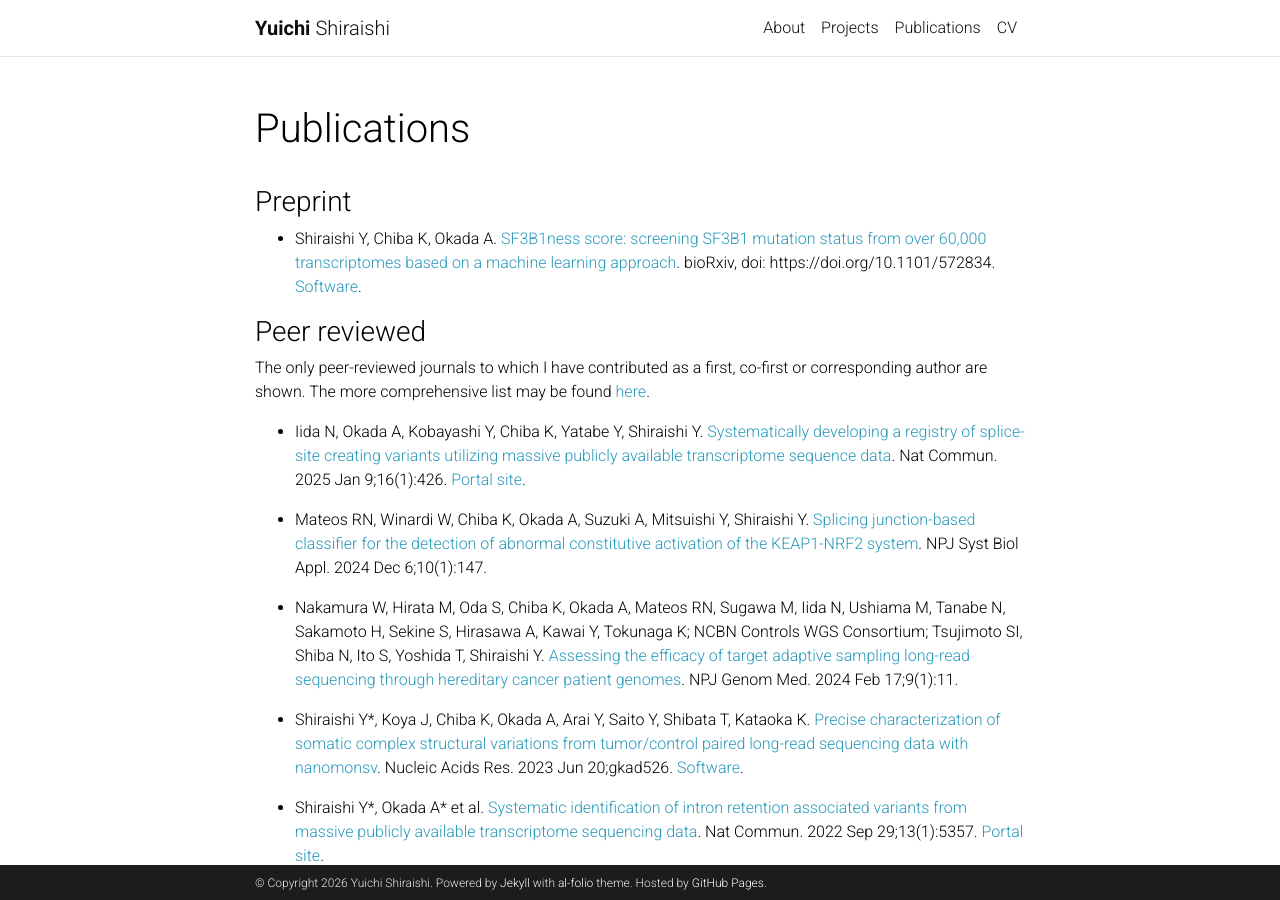
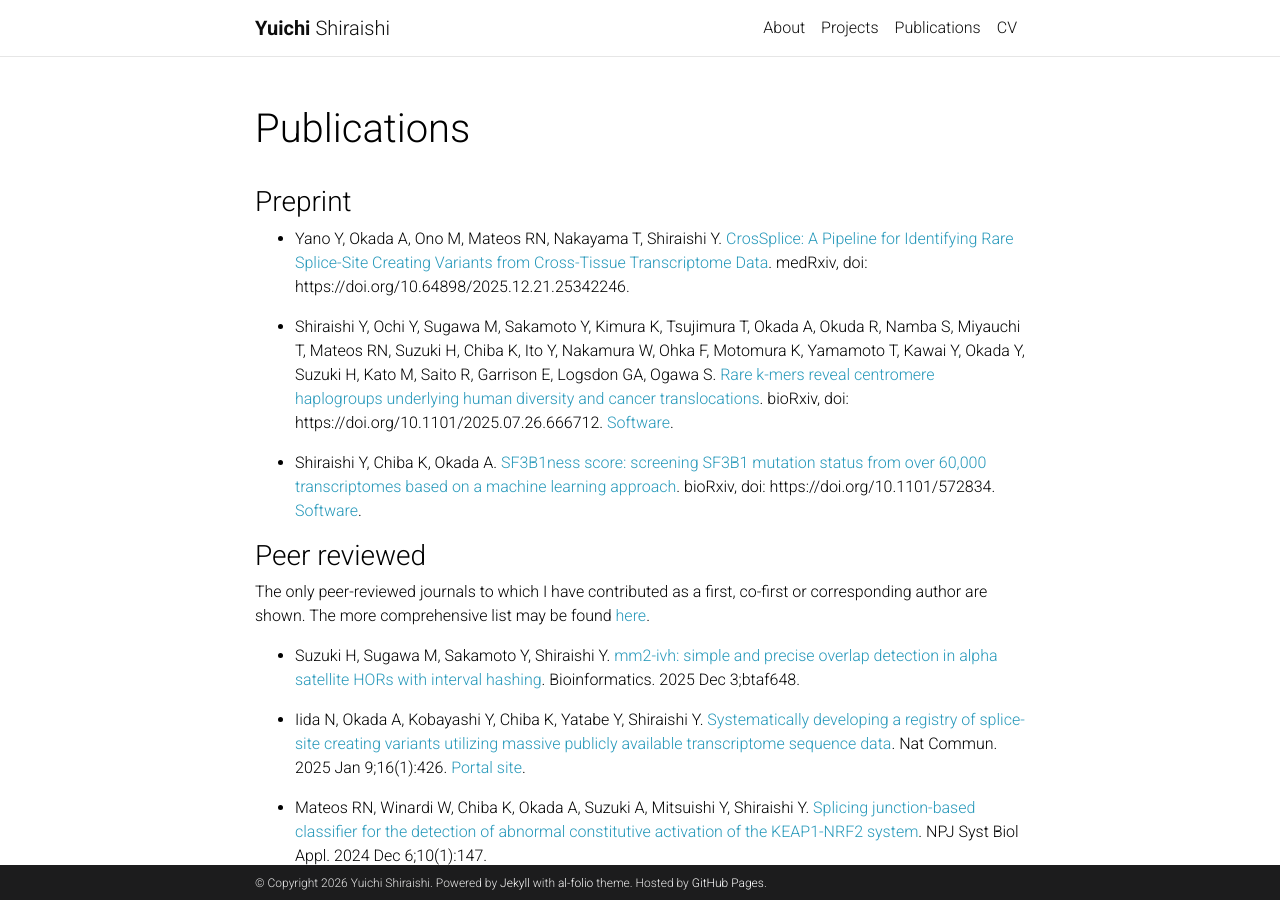
Before and after one commit to friend1ws/friend1ws.github.io, a Jekyll site: the page built from _pages/publications.md, in a window 1280 px wide and 900 px high. Built offline with Jekyll 4.4.1, drawn with Linux system fonts in a browser that asks for light colours; full-size pictures stand in for the smaller copies a plugin makes; comment, search, counter and statistics services are not loaded; a style sheet for code colours, icons or effects is not loaded.

Commit message:
modified publication list

```diff
--- a/_pages/publications.md
+++ b/_pages/publications.md
@@ -8,6 +8,15 @@ nav_order: 1
 
 ### [](#header-3)Preprint
 
+* Yano Y, Okada A, Ono M, Mateos RN, Nakayama T, Shiraishi Y.
+[CrosSplice: A Pipeline for Identifying Rare Splice-Site Creating Variants from Cross-Tissue Transcriptome Data](https://www.medrxiv.org/content/10.64898/2025.12.21.25342246v1).
+medRxiv, doi: https://doi.org/10.64898/2025.12.21.25342246.
+
+* Shiraishi Y, Ochi Y, Sugawa M, Sakamoto Y, Kimura K, Tsujimura T, Okada A, Okuda R, Namba S, Miyauchi T, Mateos RN, Suzuki H, Chiba K, Ito Y, Nakamura W, Ohka F, Motomura K, Yamamoto T, Kawai Y, Okada Y, Suzuki H, Kato M, Saito R, Garrison E, Logsdon GA, Ogawa S.
+[Rare k-mers reveal centromere haplogroups underlying human diversity and cancer translocations](https://www.biorxiv.org/content/10.1101/2025.07.26.666712v2).
+bioRxiv, doi: https://doi.org/10.1101/2025.07.26.666712.
+[Software](https://github.com/friend1ws/ascairn).
+
 * Shiraishi Y, Chiba K, Okada A.
 [SF3B1ness score: screening SF3B1 mutation status from over 60,000 transcriptomes based on a machine learning approach](https://www.biorxiv.org/content/10.1101/572834v1).
 bioRxiv, doi: https://doi.org/10.1101/572834.
@@ -17,6 +26,10 @@ bioRxiv, doi: https://doi.org/10.1101/572834.
 
 The only peer-reviewed journals to which I have contributed as a first, co-first or corresponding author are shown.
 The more comprehensive list may be found [here](https://www.ncbi.nlm.nih.gov/pubmed/?term=Yuichi+Shiraishi).
+
+* Suzuki H, Sugawa M, Sakamoto Y, Shiraishi Y.
+[mm2-ivh: simple and precise overlap detection in alpha satellite HORs with interval hashing](https://doi.org/10.1093/bioinformatics/btaf648).
+Bioinformatics. 2025 Dec 3;btaf648.
 
 * Iida N, Okada A, Kobayashi Y, Chiba K, Yatabe Y, Shiraishi Y.
 [Systematically developing a registry of splice-site creating variants utilizing massive publicly available transcriptome sequence data](https://www.nature.com/articles/s41467-024-55185-y).
```
Also changed, not shown: _news/announcement_10.md (added, +7 -0 lines), _news/announcement_11.md (added, +7 -0 lines), _news/announcement_9.md (added, +7 -0 lines), Gemfile.lock, _backup/posts/2015-03-15-formatting-and-links.md (renamed from _posts/2015-03-15-formatting-and-links.md), _backup/posts/2015-05-15-images.md (renamed from _posts/2015-05-15-images.md), _backup/posts/2015-07-15-code.md (renamed from _posts/2015-07-15-code.md), _backup/posts/2015-10-20-disqus-comments.md (renamed from _posts/2015-10-20-disqus-comments.md), _backup/posts/2015-10-20-math.md (renamed from _posts/2015-10-20-math.md), _backup/posts/2018-12-22-distill.md (renamed from _posts/2018-12-22-distill.md), _backup/posts/2020-09-28-github-metadata.md (renamed from _posts/2020-09-28-github-metadata.md), _backup/posts/2020-09-28-twitter.md (renamed from _posts/2020-09-28-twitter.md), _backup/posts/2021-07-04-diagrams.md (renamed from _posts/2021-07-04-diagrams.md), _backup/posts/2022-02-01-redirect.md (renamed from _posts/2022-02-01-redirect.md), 1 more files, 1 other file.
